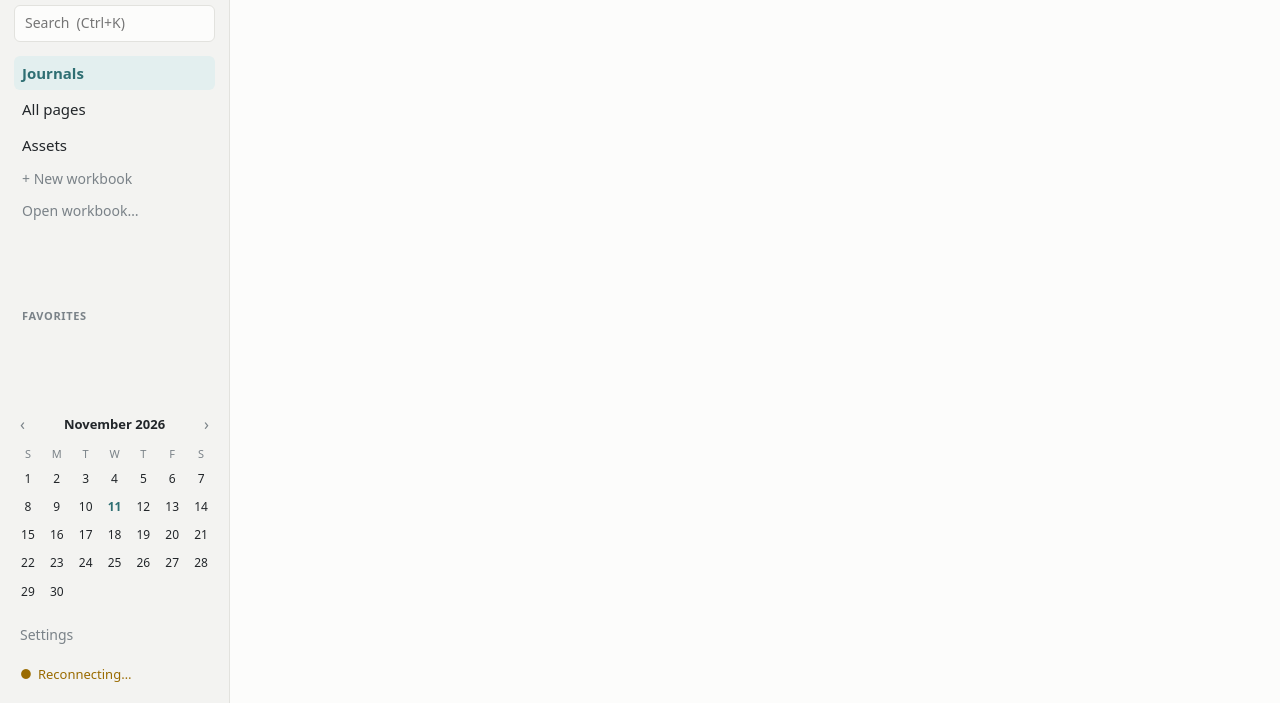
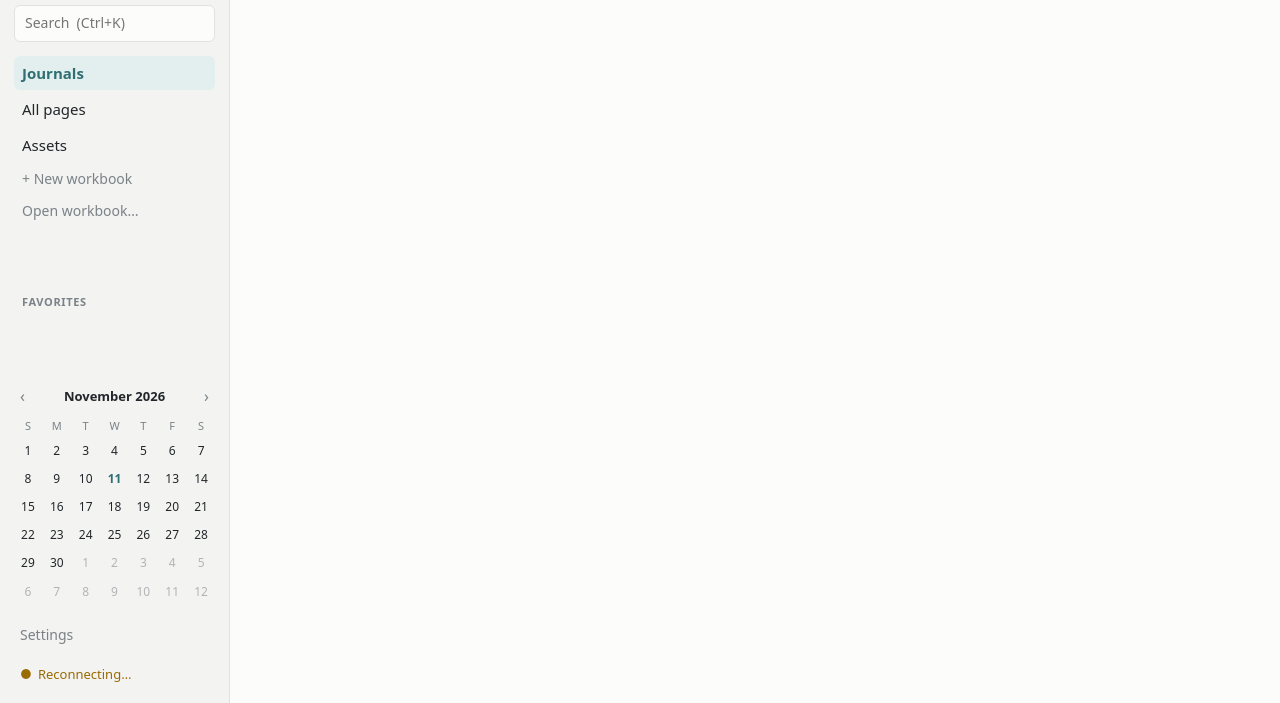
Before and after one commit to crome1394/blockseq, a plain HTML site: page web/index.html in a window 1280 px wide. Shown: the part 97-800 px from the top of the page. Drawn offline with Linux system fonts and the light colour scheme; no server answers.

Commit message:
Keep the calendar header still when changing months
Always draw six weeks, filling gaps with faded days from the neighbouring
months, so the calendar's height never changes.

```diff
--- a/web/app.css
+++ b/web/app.css
@@ -379,7 +379,7 @@ html.wide main { max-width: none; }
 .favorites:not(.hidden) ~ .calendar { margin-top: 0; }
 .cal-head { display: flex; align-items: center; justify-content: space-between; margin-bottom: 4px; }
 .cal-head button { border: none; background: none; color: var(--text); padding: 2px 6px; }
-.cal-title { font-weight: 600; font-size: 13px; }
+.cal-title { font-weight: 600; font-size: 13px; flex: 1; text-align: center; }
 .cal-nav { font-size: 16px; color: var(--muted) !important; }
 .cal-head button:hover { background: var(--border); }
 .cal-grid { display: grid; grid-template-columns: repeat(7, 1fr); gap: 1px; text-align: center; }
@@ -395,6 +395,7 @@ html.wide main { max-width: none; }
   font-variant-numeric: tabular-nums;
 }
 .cal-day:hover { background: var(--border); }
+.cal-day.other-month { color: var(--muted); opacity: 0.55; }
 .cal-day.today { color: var(--accent); font-weight: 700; }
 .cal-day.selected { background: var(--accent); color: var(--bg); }
 .cal-day.has-journal::after {
--- a/web/js/calendar.js
+++ b/web/js/calendar.js
@@ -55,7 +55,6 @@ export class Calendar {
   render() {
     const today = journalDay(new Date());
     const first = new Date(this.year, this.month, 1);
-    const daysInMonth = new Date(this.year, this.month + 1, 0).getDate();
     const label = first.toLocaleDateString([], { month: 'long', year: 'numeric' });
 
     const head = document.createElement('div');
@@ -73,11 +72,14 @@ export class Calendar {
       c.textContent = w;
       grid.append(c);
     }
-    for (let i = 0; i < first.getDay(); i++) grid.append(document.createElement('div'));
-    for (let d = 1; d <= daysInMonth; d++) {
-      const day = this.year * 10000 + (this.month + 1) * 100 + d;
-      const date = new Date(this.year, this.month, d);
-      const cell = button('cal-day', String(d), date.toDateString(), () => this.onPick(date));
+    // Always six weeks, so the calendar keeps the same height (and its header
+    // stays put) from month to month. Days of the months before and after
+    // fill the gaps, faded.
+    for (let i = 0; i < 42; i++) {
+      const date = new Date(this.year, this.month, 1 - first.getDay() + i);
+      const day = journalDay(date);
+      const cell = button('cal-day', String(date.getDate()), date.toDateString(), () => this.onPick(date));
+      if (date.getMonth() !== this.month) cell.classList.add('other-month');
       if (day === today) cell.classList.add('today');
       if (day === this.selected) cell.classList.add('selected');
       if (this.days.has(day)) cell.classList.add('has-journal');
```
